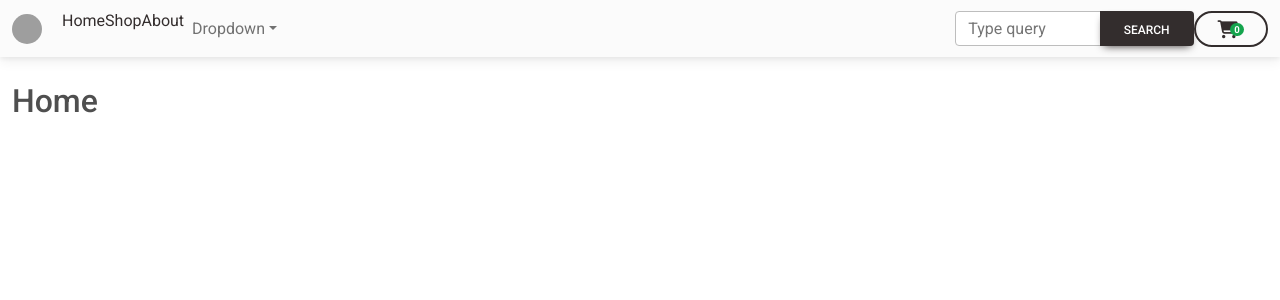
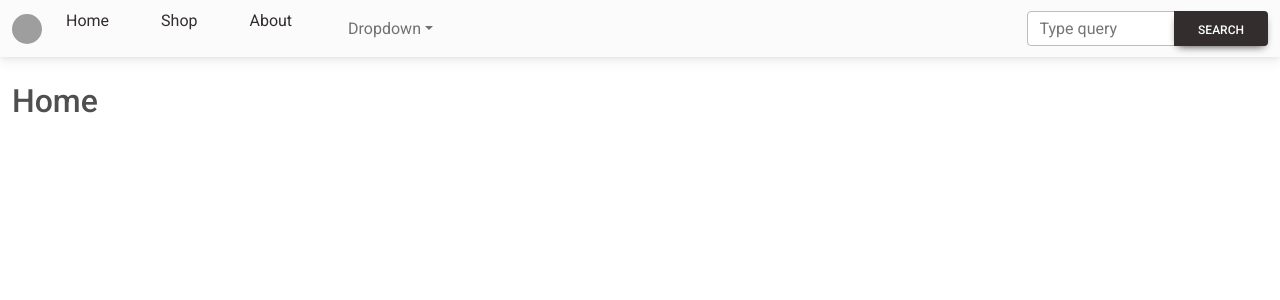
Before and after one commit to omarashzeinhom/vite-typescript-ecommerce-computer-shop-stripe-api, a React (Vite) app: page / in a window 1280 px wide. Shown: the top 300 px of the page. Built offline with nearby package versions, Linux system fonts and the light colour scheme; grey boxes are pictures that could not be loaded.

Commit message:
ADDED Condition to show cart button when cartQuantity has increased

```diff
--- a/src/components/Nav/Nav.tsx
+++ b/src/components/Nav/Nav.tsx
@@ -23,7 +23,7 @@ export default function Nav() {
   const {openCart, cartQuantity} = useShoppingCart();
 
   return (
-    <MDBNavbar expand="lg" light bgColor="light">
+    <MDBNavbar expand="lg" light bgColor="light"  className="gx-4">
       <MDBContainer fluid>
         <MDBNavbarBrand href="/">
           <img
@@ -46,7 +46,7 @@ export default function Nav() {
         </MDBNavbarToggler>
 
         <MDBCollapse navbar show={showBasic}>
-          <MDBNavbarNav className="mr-auto mb-2 mb-lg-0">
+          <MDBNavbarNav className="gx-5 mr-auto mb-2 mb-lg-0 ">
             {NavItemsObjectArray.map((item, index) => {
               const time = Date.now();
               return (
@@ -54,9 +54,8 @@ export default function Nav() {
                   <NavLink
                     aria-current="page"
                     to={item.path}
-                    className="active text-dark"
+                    className="active text-dark me-5 mx-1 my-4"
                   >
-                    {" "}
                     {item?.title}
                   </NavLink>
                 </MDBNavbarItem>
@@ -70,7 +69,7 @@ export default function Nav() {
                 </MDBDropdownToggle>
 
                 <MDBDropdownMenu>
-                  <>
+
                     {NavItemsObjectArray.map((item, index) => {
                       return (
                         <MDBDropdownItem
@@ -83,7 +82,7 @@ export default function Nav() {
                         </MDBDropdownItem>
                       );
                     })}
-                  </>
+
                 </MDBDropdownMenu>
               </MDBDropdown>
             </MDBNavbarItem>
@@ -102,12 +101,14 @@ export default function Nav() {
           </form>
         </MDBCollapse>
 
+       {cartQuantity > 0 && (
         <MDBBtn onClick={openCart} color="dark" outline rounded style={{ position: "relative" }} >
           <MDBIcon fas icon="shopping-cart" size="xl" />
           <MDBBadge color="success" notification pill>
            {cartQuantity}
           </MDBBadge>
         </MDBBtn>
+       )  }
       </MDBContainer>
     </MDBNavbar>
   );
--- a/src/components/Product/Product.tsx
+++ b/src/components/Product/Product.tsx
@@ -76,11 +76,11 @@ export default function Product({ id, title, price, imageLink }: ProductProps) {
                   </MDBBtn>
                 </MDBCol>
 
-                <MDBCol size={5}>
-                  <MDBBtn onClick={() => removefromCart(id)}>
-                    Remove{" "}
+                <MDBCol size={6}>
+                  <MDBBtn block onClick={() => removefromCart(id)}>
+                    Remove
                     <MDBBadge color="dark" pill>
-                      {quantity}{" "}
+                      {quantity}
                     </MDBBadge>
                   </MDBBtn>
                 </MDBCol>
```
